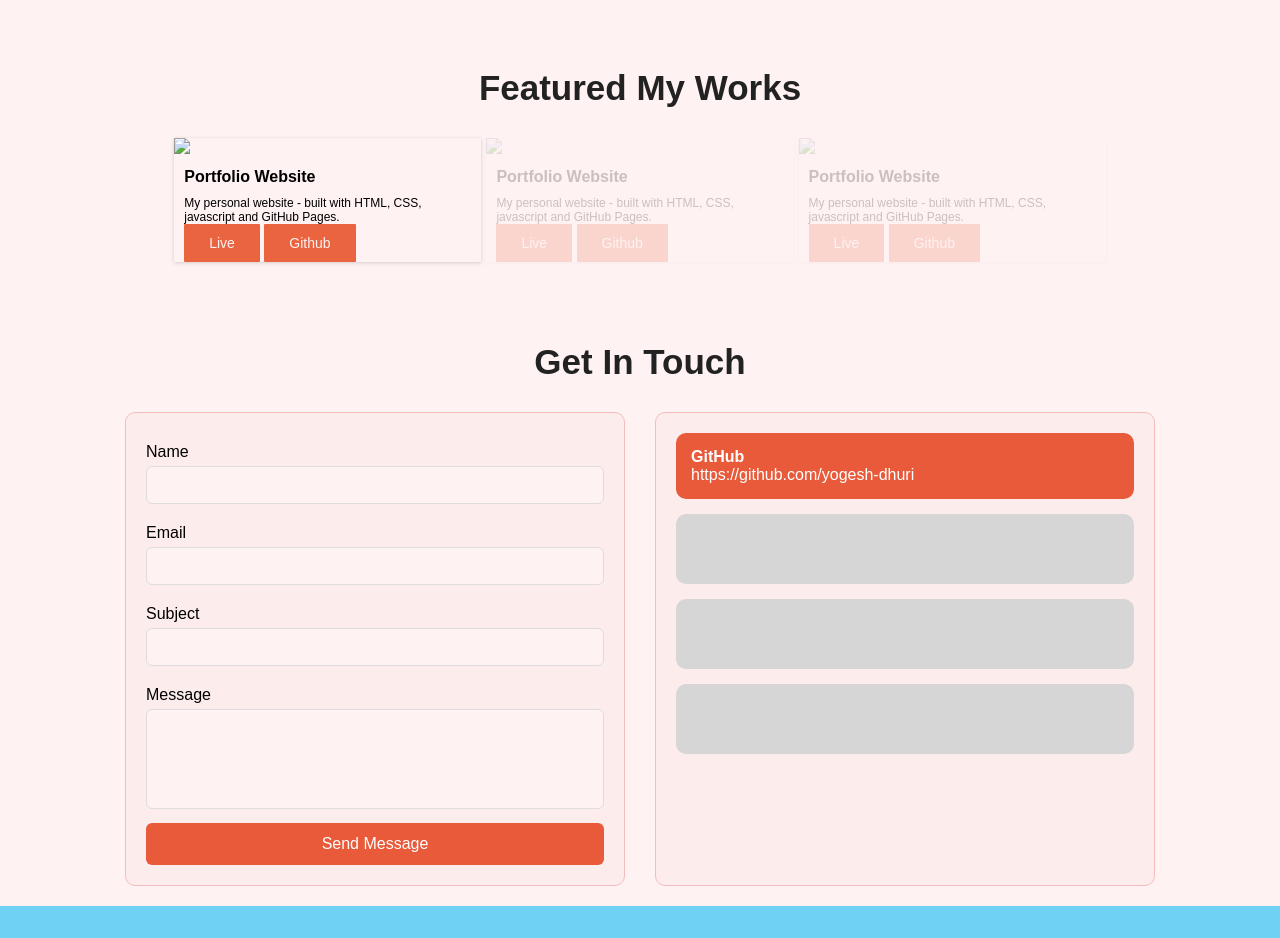
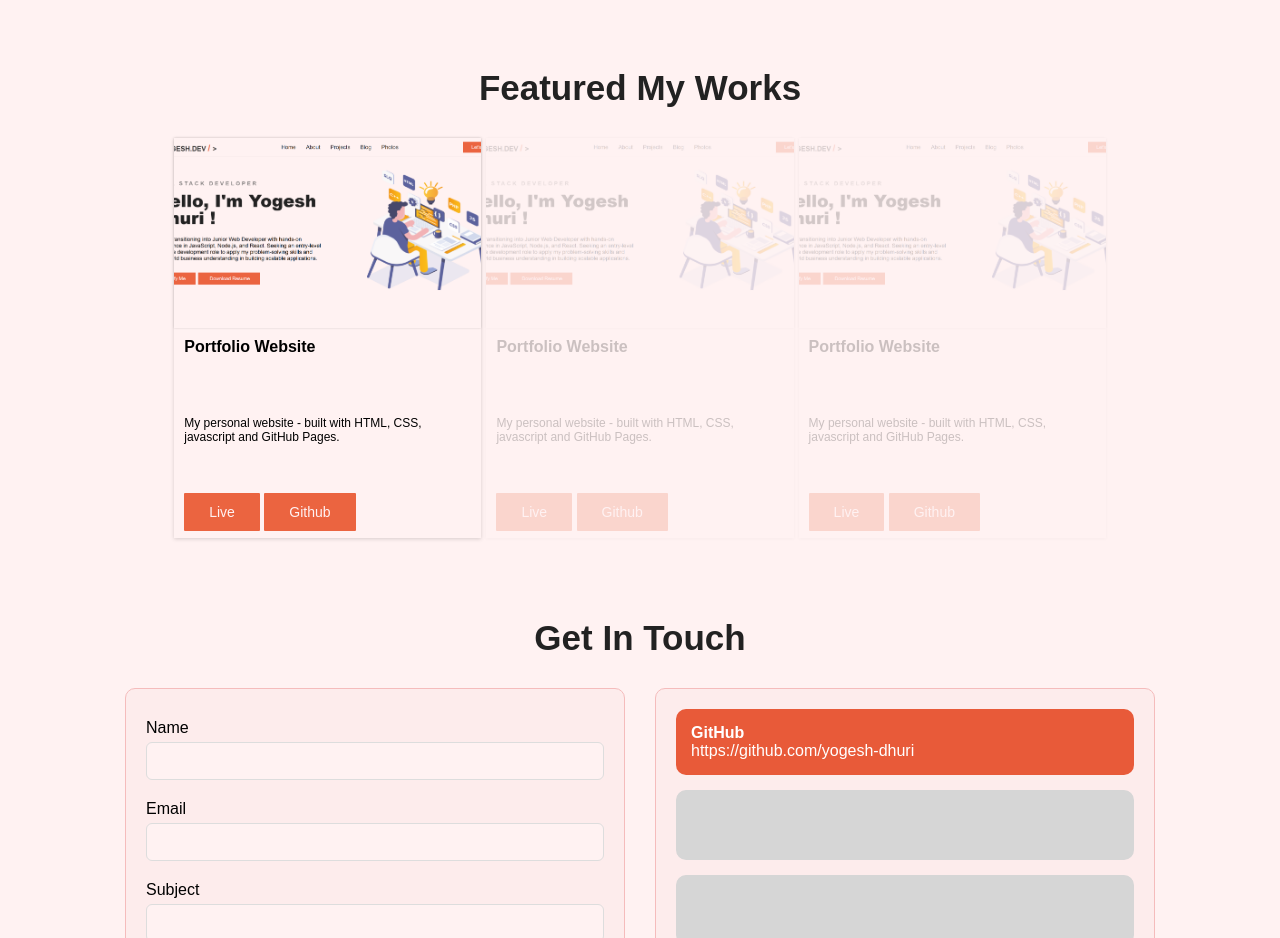
Before and after one commit to ysdhuri312/portfolio-app, a website built with Vite: page v2.0/index.html in a window 1280 px wide. Shown: the part 1200-2138 px from the top of the page. Built offline with nearby package versions, Linux system fonts and the light colour scheme; files whose address does not match are found by name.

Commit message:
add thumbnails of project

```diff
--- a/v2.0/src/styles/my-work.css
+++ b/v2.0/src/styles/my-work.css
@@ -28,28 +28,40 @@
  .card {
      box-shadow: rgba(0, 0, 0, 0.16) 0px 1px 4px;
      width: 30%;
-     height: auto;
+     height: 400px;
+     display: flex;
+     flex-direction: column;
  }
 
  .card>img {
      width: 100%;
      height: auto;
      object-fit: cover;
+     flex: 1;
+     box-shadow: rgba(0, 0, 0, 0.16) 0px 0px 2px;
  }
 
  .description {
      margin: 10px;
+     height: 150px;
+     display: flex;
+     flex-direction: column;
+     justify-content: space-between;
+     flex: 1;
  }
 
- .card h4 {
+ .description h4 {
      margin-bottom: 10px;
  }
 
- .card p {
+ .description p {
      font-size: 12px;
      margin-bottom: 10px
  }
 
+ .description div {
+     margin-bottom: 7px;
+ }
 
  @media screen and (max-width: 850px) {
      .cards {
```
Also changed, not shown: v2.0/public/thumbnails/portfolio.png (added).
